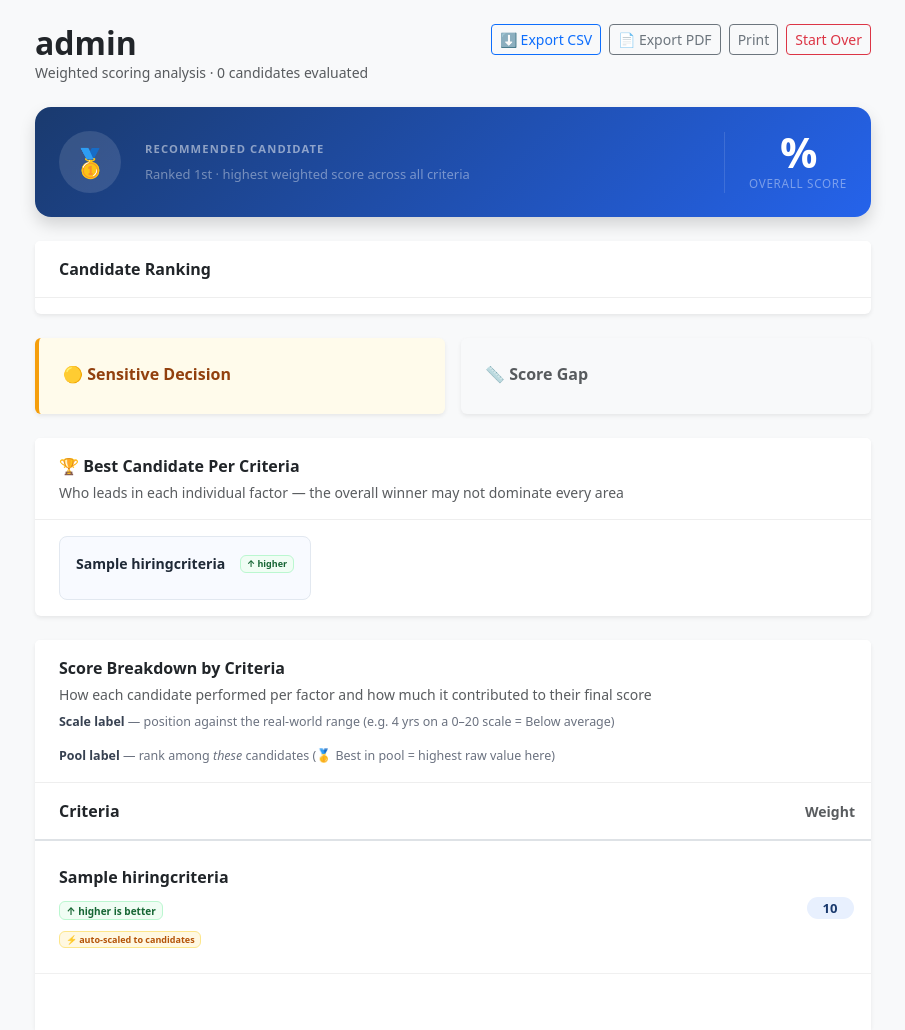
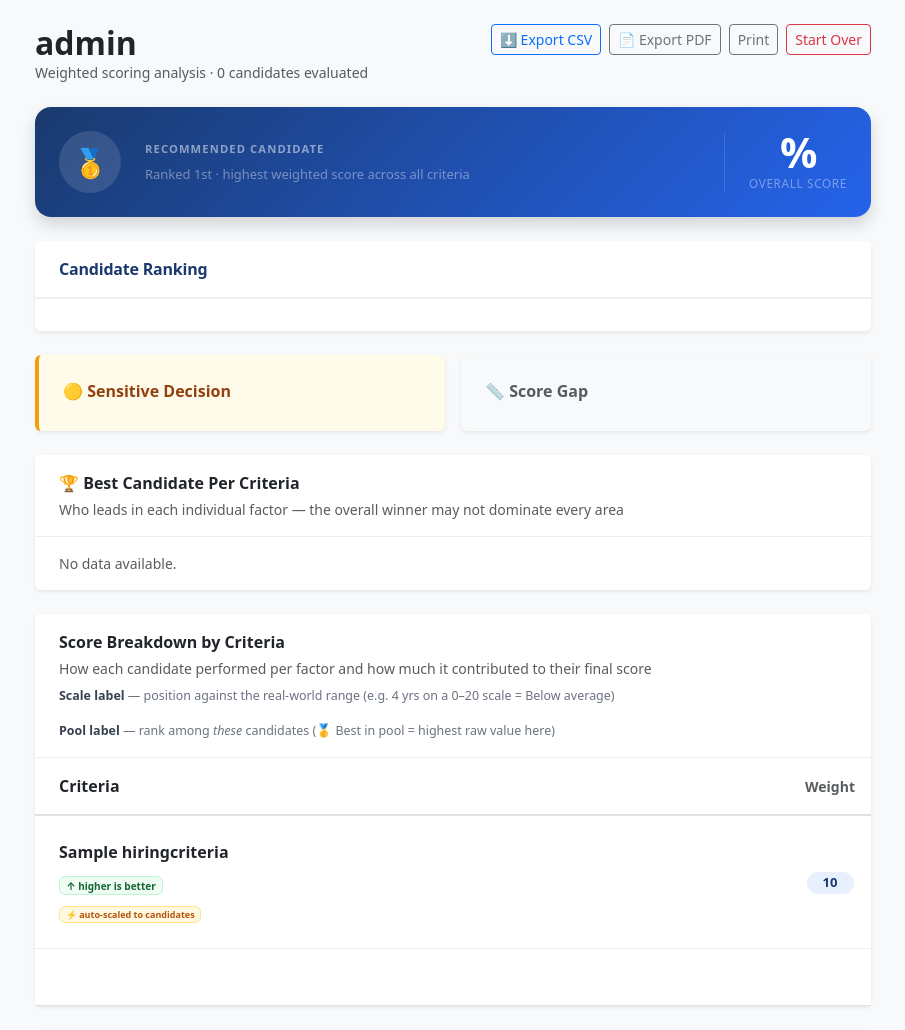
Before and after one commit to sachin-44/Hiring-Decision-Engine, a Django app: page /history/1/ in a window 1280 px wide. Shown: the part 57-1087 px from the top of the page, without its empty margins (187-1092 px from the left). Run offline with Django 4.2, Linux system fonts and the light colour scheme; tables that the repository leaves empty hold one stand-in row (values such as "Sample post").

Commit message:
feat:updated UI and minor fixes

```diff
--- a/decisions/templates/decisions/results.html
+++ b/decisions/templates/decisions/results.html
@@ -1,5 +1,6 @@
 {% extends "decisions/base.html" %}
 {% load score_filters %}
+{# HIREIQ-V2-LOADED #}
 {% block title %}Results — {{ role }}{% endblock %}
 
 {% block content %}
@@ -109,16 +110,18 @@
 <!-- 2. FULL RANKING WITH GAP BADGES                   -->
 <!-- ══════════════════════════════════════════════════ -->
 <div class="card mb-4 border-0 shadow-sm">
-    <div class="card-header bg-white fw-semibold px-4 py-3 d-flex justify-content-between align-items-center" style="border-bottom:1px solid #eee;">
-        <span>Candidate Ranking
+    <div class="card-header bg-white fw-semibold px-4 py-3 d-flex justify-content-between align-items-center" style="border-bottom:2px solid #eef0f5;font-size:1rem;letter-spacing:-0.2px;">
+        <span style="color:#1A3A6E;">Candidate Ranking
             {% for c in criteria %}{% with si=result.scale_info|get_item:c.id %}{% if si.smart_scale %}
             <span class="ms-1" style="font-size:0.62rem;background:#f0fdf4;color:#166534;border:1px solid #bbf7d0;border-radius:4px;padding:1px 5px;font-weight:600;vertical-align:middle;"
                   title="{{ c.name }}: smart scale {{ si.min|floatformat:0 }}–{{ si.max|floatformat:0 }}{% if si.smart_label %} {{ si.smart_label }}{% endif %}">&#127919; {{ c.name }}</span>
             {% endif %}{% endwith %}{% endfor %}
         </span>
+        {% if is_csv and result.num_candidates > 10 %}
 
+        {% endif %}
     </div>
-    <div class="card-body px-4 py-2" id="ranking-list">
+    <div class="card-body px-4 py-3" id="ranking-list">
         {% for r in result.ranked %}
         <div class="d-flex align-items-center gap-4 py-3 ranking-row"
              data-pct="{{ r.total_pct }}"
@@ -239,7 +242,7 @@
 
 
 <!-- ══════════════════════════════════════════════════ -->
-<!-- BEST PER CRITERIA                                  -->
+<!-- BEST CANDIDATE PER CRITERIA                       -->
 <!-- ══════════════════════════════════════════════════ -->
 <div class="card mb-4 border-0 shadow-sm">
     <div class="card-header bg-white px-4 py-3" style="border-bottom:1px solid #eee;">
@@ -248,70 +251,35 @@
     </div>
     <div class="card-body px-4 py-3">
         <div class="row g-3">
-        {% for c in criteria %}
-        {% with best_name="" best_val=None %}
-        {# Find candidate with highest raw value for this criteria #}
-        {% for r in result.ranked %}
-            {% with rv=r.raw_values|get_item:c.id %}
-            {% endwith %}
-        {% endfor %}
-
-        {# Use pool_rank=1 marker already computed by backend #}
+        {% for item in result.best_per_criteria %}
         <div class="col-md-6 col-lg-4">
             <div class="p-3 rounded-3 h-100" style="background:#f8faff;border:1.5px solid #e2e8f0;">
-
-                <!-- Criteria name + direction -->
                 <div class="d-flex align-items-center justify-content-between mb-2">
-                    <span class="fw-semibold" style="font-size:0.88rem;color:#1f2937;">{{ c.name }}</span>
-                    {% if c.is_cost %}
+                    <span class="fw-semibold" style="font-size:0.88rem;color:#1f2937;">{{ item.criteria_name }}</span>
+                    {% if item.is_cost %}
                     <span class="badge" style="background:#fff8e1;color:#b45309;font-size:9px;border:1px solid #fde68a;">↓ lower</span>
                     {% else %}
                     <span class="badge" style="background:#f0fdf4;color:#166534;font-size:9px;border:1px solid #bbf7d0;">↑ higher</span>
                     {% endif %}
                 </div>
-
-                <!-- Winner for this criteria -->
-                {% for r in result.ranked %}
-                {% with pr=r.pool_rank|get_item:c.id rv=r.raw_values|get_item:c.id %}
-                {% if pr == 1 %}
                 <div class="d-flex align-items-center gap-2 mt-1">
-                    <span style="background:#ffd700;color:#333;width:24px;height:24px;border-radius:50%;
-                                 display:inline-flex;align-items:center;justify-content:center;
-                                 font-size:0.75rem;font-weight:800;flex-shrink:0;">🥇</span>
-                    <div>
-                        <div class="fw-bold" style="font-size:0.95rem;color:#1A3A6E;">{{ r.candidate_name }}</div>
-                        <div class="text-muted" style="font-size:0.78rem;">{{ rv }}
-                            {% with si=result.scale_info|get_item:c.id %}
-                            {% if si.smart_label %} {{ si.smart_label }}{% endif %}
-                            {% endwith %}
-                        </div>
+                    <span style="background:#ffd700;width:26px;height:26px;border-radius:50%;display:inline-flex;align-items:center;justify-content:center;font-size:0.8rem;flex-shrink:0;">🥇</span>
+                    <div style="min-width:0;">
+                        <div class="fw-bold text-truncate" style="font-size:0.93rem;color:#1A3A6E;">{{ item.best_name }}</div>
+                        <div class="text-muted" style="font-size:0.77rem;">{{ item.best_val }}{% if item.smart_label %} {{ item.smart_label }}{% endif %}</div>
                     </div>
-                    <!-- Overall rank badge -->
-                    <span class="ms-auto badge rounded-pill"
-                          style="background:#e8f0fe;color:#1A3A6E;font-size:0.72rem;">
-                        #{{ r.rank }} overall
+                    <span class="ms-auto badge rounded-pill flex-shrink-0" style="background:#e8f0fe;color:#1A3A6E;font-size:0.7rem;white-space:nowrap;">
+                        #{{ item.best_overall_rank }} overall
                     </span>
                 </div>
-
-                <!-- Mini bar showing their score on this criteria vs max possible -->
-                {% with bv=r.breakdown|get_item:c.id %}
                 <div class="mt-2" style="background:#e9ecef;border-radius:4px;height:6px;overflow:hidden;">
-                    <div style="background:{% if c.is_cost %}#f59e0b{% else %}#1A5E35{% endif %};
-                                height:100%;
-                                width:{% widthratio bv c.weight 100 %}%;
-                                border-radius:4px;"></div>
+                    <div style="background:{% if item.is_cost %}#f59e0b{% else %}#1A5E35{% endif %};height:100%;width:{{ item.bar_pct }}%;border-radius:4px;"></div>
                 </div>
-                <div class="text-muted mt-1" style="font-size:0.7rem;">
-                    Contributes {{ bv|floatformat:2 }} pts of {{ c.weight }} max weight
-                </div>
-                {% endwith %}
-                {% endif %}
-                {% endwith %}
-                {% endfor %}
-
+                <div class="text-muted mt-1" style="font-size:0.69rem;">{{ item.pts|floatformat:2 }} pts of {{ item.weight }} max weight</div>
             </div>
         </div>
-        {% endwith %}
+        {% empty %}
+        <div class="col-12 text-muted small">No data available.</div>
         {% endfor %}
         </div>
     </div>
@@ -586,8 +554,15 @@ function applyRankFilter(limitVal) {
     });
 }
 
-(function initPage() {
-    if (IS_CSV && NUM_TO_RANK) {
+document.addEventListener('DOMContentLoaded', () => {
+    const sel = document.getElementById('rankShowSelect');
+    if (sel) {
+        // Set the dropdown value from data-default, then apply filter
+        const defaultVal = sel.getAttribute('data-default');
+        sel.value = defaultVal;
+        applyRankFilter(defaultVal);
+        sel.addEventListener('change', () => applyRankFilter(sel.value));
+    } else if (IS_CSV && NUM_TO_RANK) {
         applyRankFilter(NUM_TO_RANK);
     }
 
@@ -659,7 +634,7 @@ function applyRankFilter(limitVal) {
             alertZone.appendChild(div);
         });
     }
-})();
+});
 
 // ── What-if sliders ────────────────────────────────────────────────────────
 let debounceTimer;
--- a/decisions/views.py
+++ b/decisions/views.py
@@ -97,6 +97,13 @@ def step2_criteria(request):
 def step3_candidates(request):
     if not request.session.get('criteria'):
         return redirect('step2_criteria')
+
+    # Always clear candidates on GET so previous runs don't bleed into manual flow
+    if request.method == 'GET':
+        request.session.pop('candidates', None)
+        request.session.pop('is_csv', None)
+        request.session.pop('num_to_rank', None)
+        request.session.modified = True
 
     error = None
 
```
